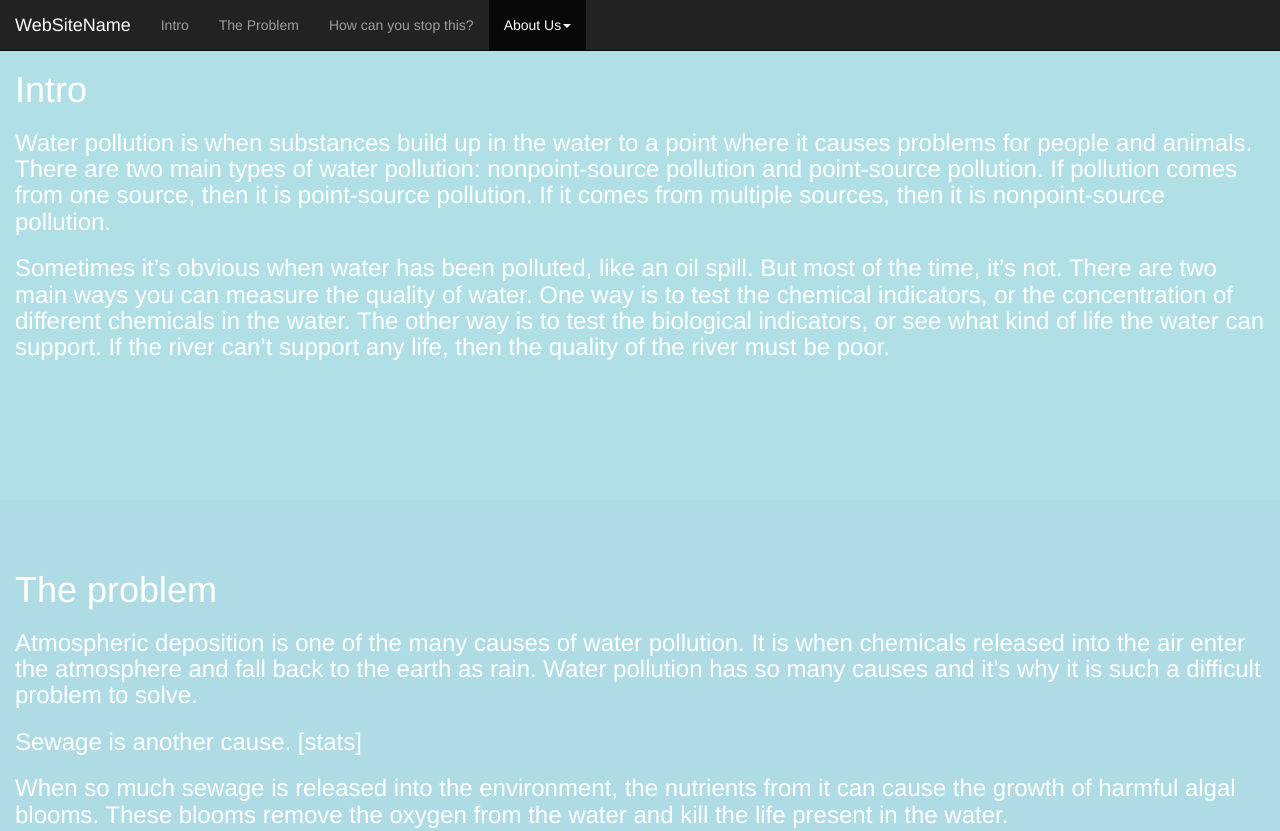
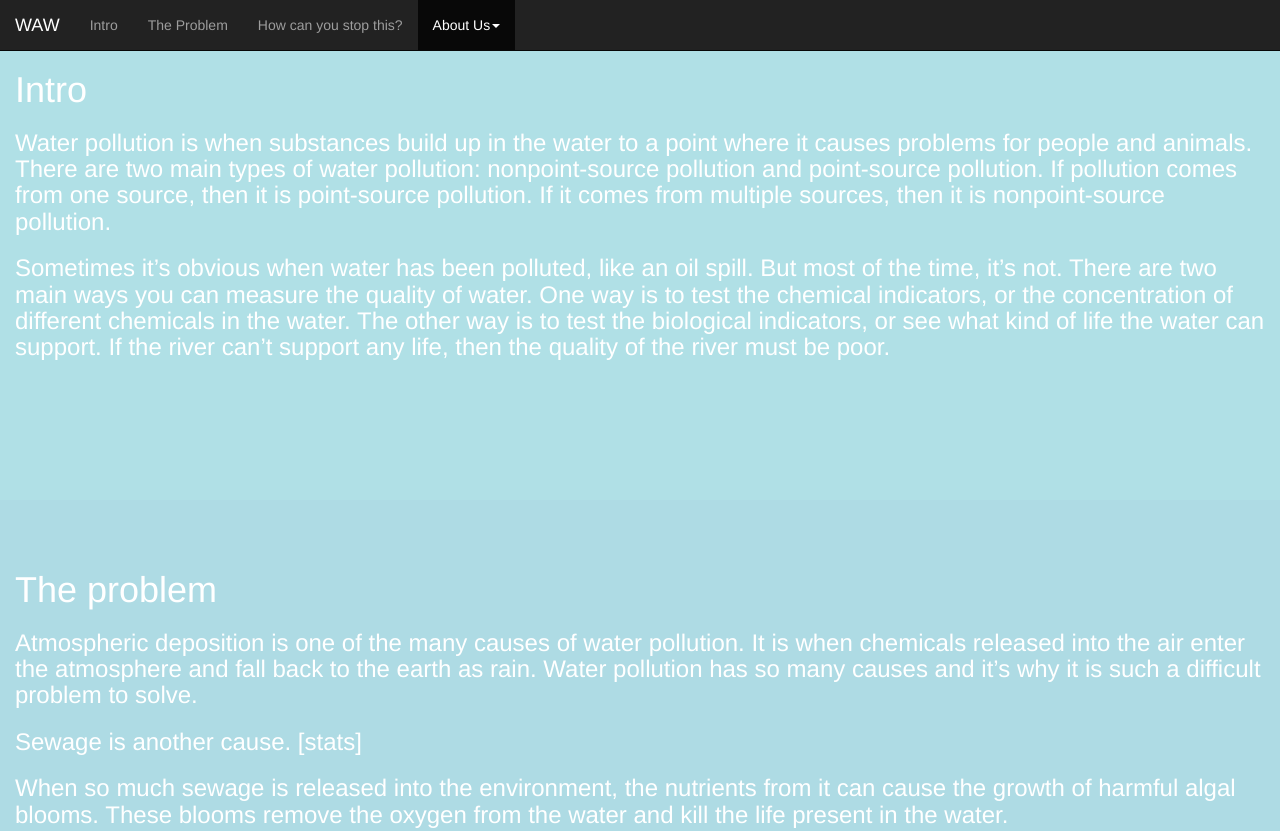
Before and after one commit to cpzhao10/Final-Project, a website: page finalProject/site.html in a window 1280 px wide. Shown: the top 831 px of the page. Drawn offline with nearby package versions, Linux system fonts and the light colour scheme.

Commit message:
Update site.html

```diff
--- a/finalProject/site.html
+++ b/finalProject/site.html
@@ -30,7 +30,7 @@
           <span class="icon-bar"></span>
           <span class="icon-bar"></span>
       </button>
-      <a class="navbar-brand" href="#">WebSiteName</a>
+      <a class="navbar-brand" href="#">WAW</a>
     </div>
     <div>
       <div class="collapse navbar-collapse" id="myNavbar">
```
